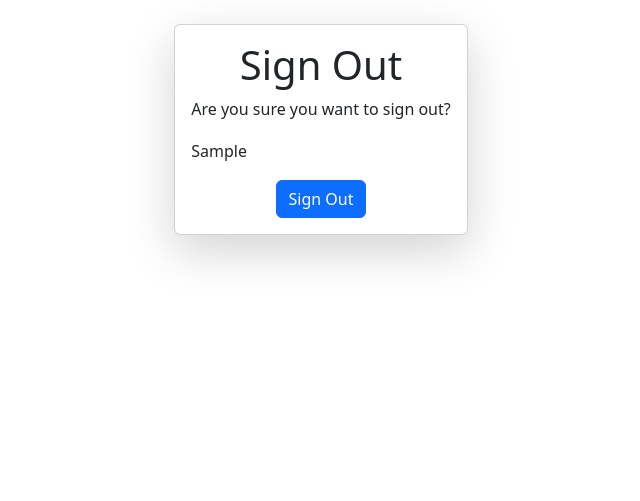
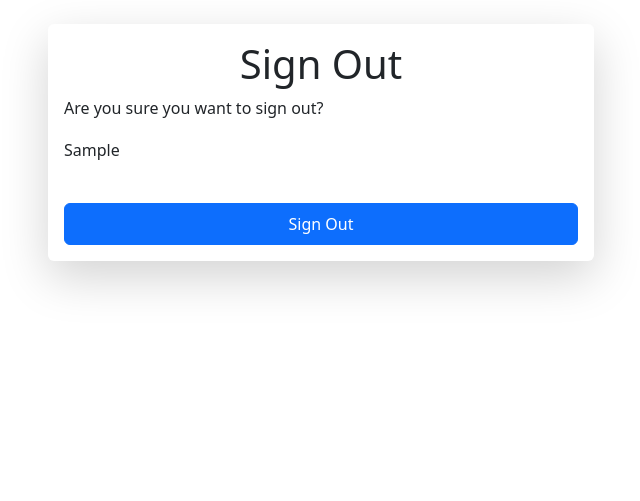
Before and after one commit to aslinedvinsson/Axisofaccesshack, a Django app: template templates/account/logout.html in a window 1280 px wide. Shown: the part 58-559 px from the top of the page, without its empty margins (319-959 px from the left). Run offline with Django 3.2, Linux system fonts and the light colour scheme; the template is opened without the code that fills it: most values are stand-ins (such as "Sample title", 1, 10 or a date in 2020).

Commit message:
Format allauth pages in line with reg page

```diff
--- a/templates/account/allauth_base.html
+++ b/templates/account/allauth_base.html
@@ -3,9 +3,9 @@
 {% block content %}
 
 <div class="container mt-4">
-  <div class="row">
-    <div class="col-12 d-flex flex-column justify-content-center align-items-center">
-      <div class="card shadow-lg">
+  <div class="row justify-content-center align-items-center">
+    <div class="col-10 col-md-8 col-lg-6">
+      <div class="card shadow-lg border-0">
         <div class="card-body">
           {% block inner_content %}
           {% endblock inner_content %}
--- a/templates/account/email_confirm.html
+++ b/templates/account/email_confirm.html
@@ -17,7 +17,7 @@
 <form method="post" action="{% url 'account_confirm_email' confirmation.key %}">
     {% csrf_token %}
     {{ redirect_field }}
-    <button type="submit" class="btn btn-primary">
+    <button type="submit" class="btn btn-primary w-100 py-2 mt-4">
         {% trans 'Confirm' %}
     </button>
 </form>
--- a/templates/account/login.html
+++ b/templates/account/login.html
@@ -8,7 +8,7 @@
 <h1 class="text-center">{% trans "Sign In" %}</h1>
 
 {% if not SOCIALACCOUNT_ONLY %}
-<p>
+<p class="text-center">
   Don’t have an account? Then please <a href="{% url 'register' %}">sign up</a>.
 </p>
 
@@ -18,7 +18,7 @@
   {{ form|crispy }}
   {{ redirect_field }}
   <div class="mt-3 text-center">
-    <button type="submit" class="btn btn-primary">
+    <button type="submit" class="btn btn-primary w-100 py-2 mt-4">
       {% trans "Sign In" %}
     </button>
   </div>
--- a/templates/account/logout.html
+++ b/templates/account/logout.html
@@ -14,7 +14,7 @@
     {% csrf_token %}
     {{ redirect_field }}
     <div class="mt-3 text-center">
-        <button type="submit" class="btn btn-primary">
+        <button type="submit" class="btn btn-primary w-100 py-2 mt-4">
             {% trans 'Sign Out' %}
         </button>
     </div>
--- a/templates/account/password_change.html
+++ b/templates/account/password_change.html
@@ -9,7 +9,7 @@
     {% csrf_token %}
     {{ redirect_field }}
     {{ form|crispy }}
-    <button type="submit">{% trans "Change Password" %}</button>
+    <button type="submit" class="btn btn-primary w-100 py-2 mt-4">{% trans "Change Password" %}</button>
     <a href="{% url 'account_reset_password' %}">{% trans "Forgot Password?" %}</a>
 </form>
 
--- a/templates/account/password_reset.html
+++ b/templates/account/password_reset.html
@@ -10,7 +10,7 @@
 {% include "account/snippets/already_logged_in.html" %}
 {% endif %}
 
-<p>
+<p class="text-center">
     {% blocktrans %}
     "Forgotten your password? Enter your email address below, and we'll send you an email allowing you to reset
     it."
@@ -24,7 +24,7 @@
         {{ form|crispy }}
     </div>
     <div class="mt-3 text-center">
-        <button type="submit" class="btn btn-primary">{% trans "Reset My Password" %}</button>
+        <button type="submit" class="btn btn-primary w-100 py-2 mt-4">{% trans "Reset My Password" %}</button>
     </div>
 </form>
 
```
Also changed, not shown: accounts/templates/accounts/register.html (+10 -6 lines).
